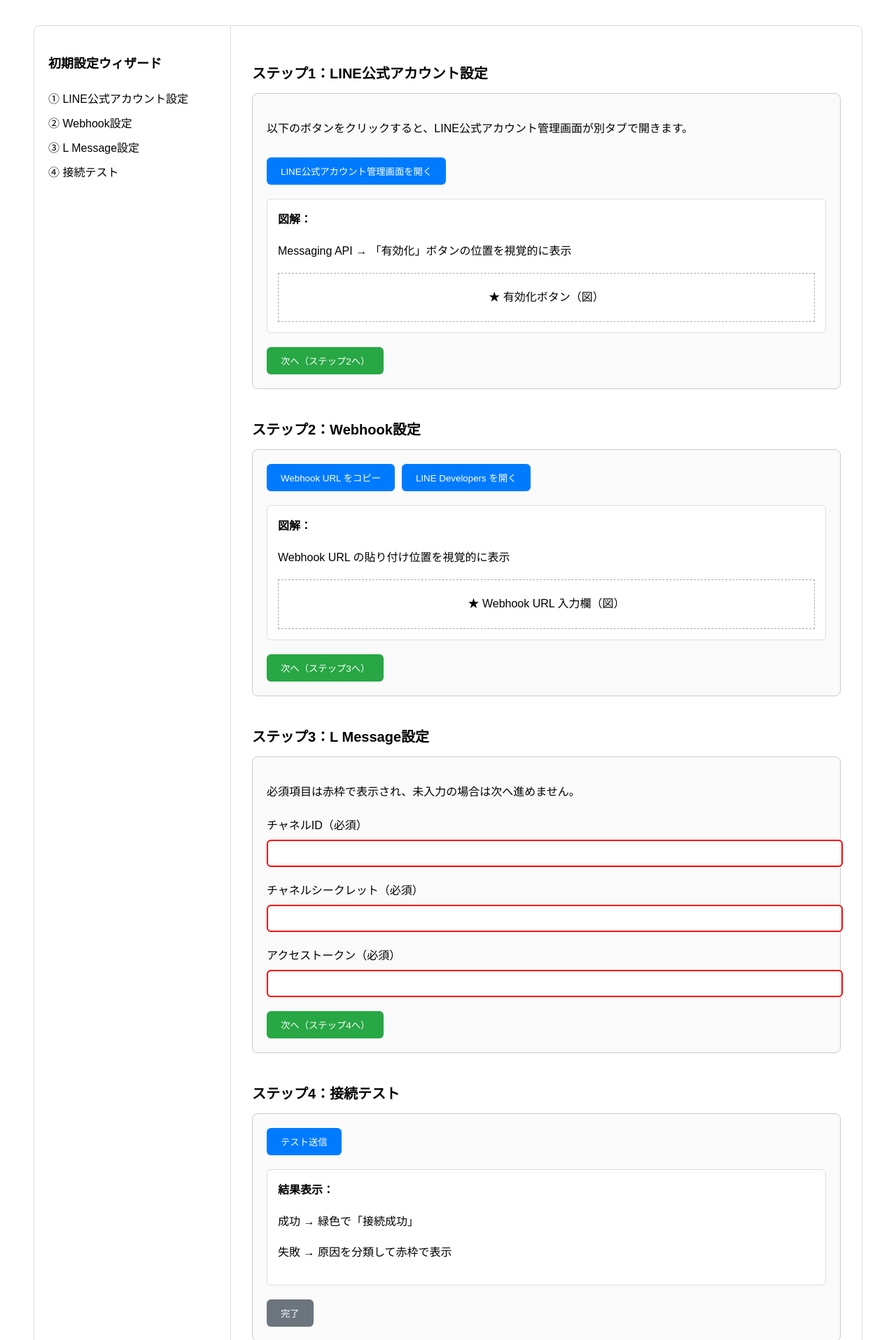
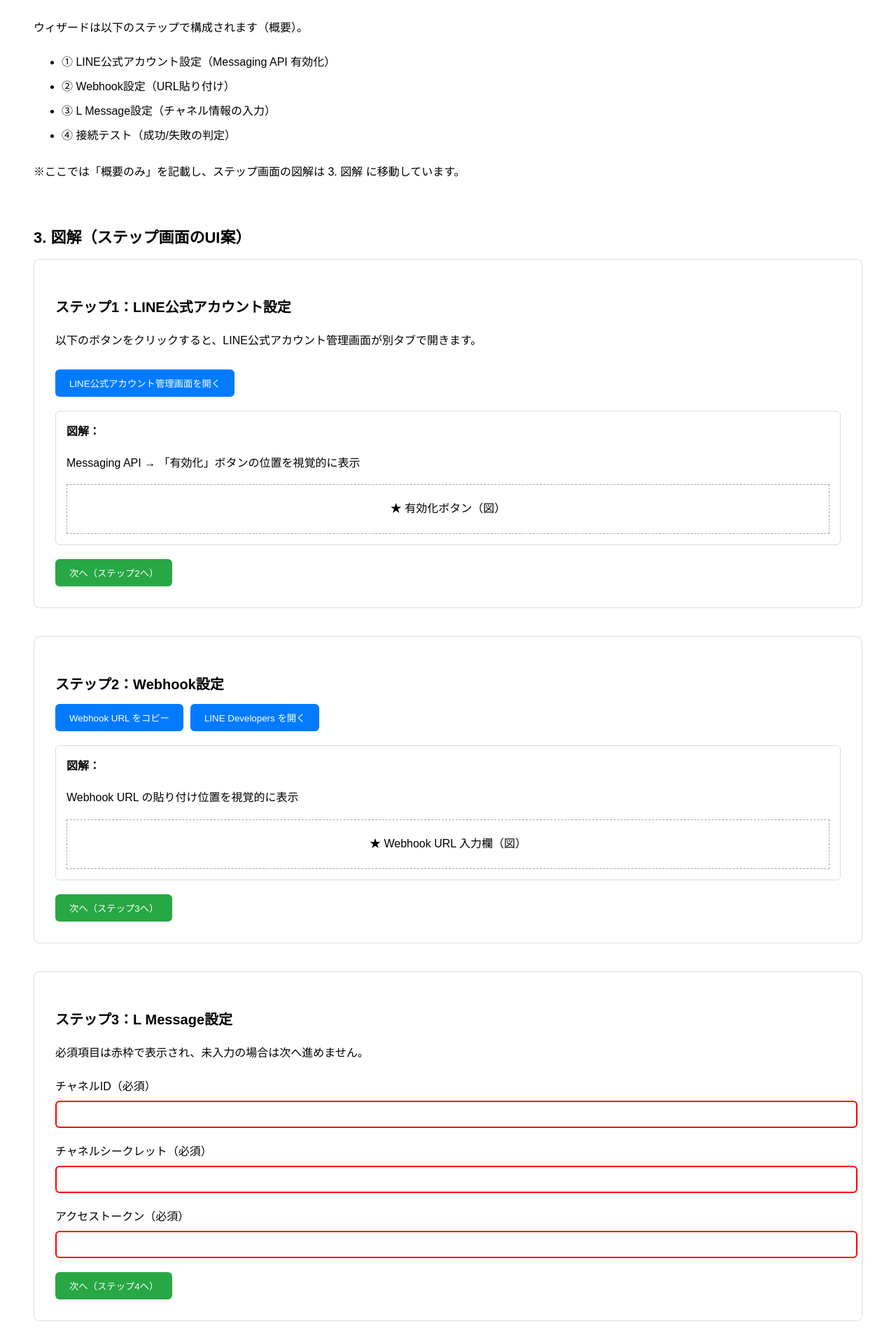
Before and after one commit to test202608/sample, a Next.js app: page /proposal1 in a window 1280 px wide. Shown: the part 485-2400 px from the top of the page at 70% size. Built offline with nearby package versions, Linux system fonts and the light colour scheme.

Commit message:
ブラッシュアップ

```diff
--- a/app/proposal1/page.js
+++ b/app/proposal1/page.js
@@ -19,7 +19,7 @@
         </ul>
       </section>
 
-      {/* 2. 改善内容（UI案・機能案・補足） */}
+      {/* 2. 改善内容（概要のみ） */}
       <section style={{ marginBottom: "60px" }}>
         <h2 style={{ fontSize: "22px", marginBottom: "10px" }}>2. 改善内容（UI案・機能案・補足）</h2>
 
@@ -28,44 +28,39 @@
           設定漏れ・迷い・エラー原因不明を解消します。
         </p>
 
-        {/* ウィザードUI案（エルメ風） */}
-        <div style={{
-          display: "flex",
-          marginTop: "30px",
-          border: "1px solid #ddd",
-          borderRadius: "8px"
-        }}>
+        <p style={{ marginTop: "20px" }}>
+          ウィザードは以下のステップで構成されます（概要）。
+        </p>
 
-          {/* 左側：ステップ一覧 */}
-          <aside style={{
-            width: "240px",
-            borderRight: "1px solid #ddd",
-            padding: "20px"
-          }}>
-            <h3 style={{ fontSize: "18px", marginBottom: "15px" }}>初期設定ウィザード</h3>
-            <ul style={{ listStyle: "none", padding: 0, lineHeight: "2.2" }}>
-              <li>① LINE公式アカウント設定</li>
-              <li>② Webhook設定</li>
-              <li>③ L Message設定</li>
-              <li>④ 接続テスト</li>
+        <ul style={{ lineHeight: "2.2" }}>
+          <li>① LINE公式アカウント設定（Messaging API 有効化）</li>
+          <li>② Webhook設定（URL貼り付け）</li>
+          <li>③ L Message設定（チャネル情報の入力）</li>
+          <li>④ 接続テスト（成功/失敗の判定）</li>
         </ul>
-          </aside>
 
-          {/* 右側：ウィザード画面 */}
-          <section style={{ flex: 1, padding: "30px" }}>
+        <p style={{ marginTop: "20px" }}>
+          ※ここでは「概要のみ」を記載し、ステップ画面の図解は 3. 図解 に移動しています。
+        </p>
+      </section>
+
+      {/* 3. 図解（ステップ画面の図解をここに集約） */}
+      <section style={{ marginBottom: "60px" }}>
+        <h2 style={{ fontSize: "22px", marginBottom: "10px" }}>3. 図解（ステップ画面のUI案）</h2>
 
         {/* ステップ1 */}
+        <div style={{
+          border: "1px solid #ddd",
+          padding: "30px",
+          borderRadius: "8px",
+          marginBottom: "40px"
+        }}>
           <h3 style={{ fontSize: "20px", marginBottom: "10px" }}>
             ステップ1：LINE公式アカウント設定
           </h3>
-            <div style={{
-              border: "1px solid #ccc",
-              padding: "20px",
-              borderRadius: "8px",
-              background: "#fafafa",
-              marginBottom: "40px"
-            }}>
+
           <p>以下のボタンをクリックすると、LINE公式アカウント管理画面が別タブで開きます。</p>
+
           <button style={{
             background: "#007bff",
             color: "#fff",
@@ -111,16 +106,16 @@
         </div>
 
         {/* ステップ2 */}
+        <div style={{
+          border: "1px solid #ddd",
+          padding: "30px",
+          borderRadius: "8px",
+          marginBottom: "40px"
+        }}>
           <h3 style={{ fontSize: "20px", marginBottom: "10px" }}>
             ステップ2：Webhook設定
           </h3>
-            <div style={{
-              border: "1px solid #ccc",
-              padding: "20px",
-              borderRadius: "8px",
-              background: "#fafafa",
-              marginBottom: "40px"
-            }}>
+
           <button style={{
             background: "#007bff",
             color: "#fff",
@@ -177,16 +172,16 @@
         </div>
 
         {/* ステップ3 */}
+        <div style={{
+          border: "1px solid #ddd",
+          padding: "30px",
+          borderRadius: "8px",
+          marginBottom: "40px"
+        }}>
           <h3 style={{ fontSize: "20px", marginBottom: "10px" }}>
             ステップ3：L Message設定
           </h3>
-            <div style={{
-              border: "1px solid #ccc",
-              padding: "20px",
-              borderRadius: "8px",
-              background: "#fafafa",
-              marginBottom: "40px"
-            }}>
+
           <p>必須項目は赤枠で表示され、未入力の場合は次へ進めません。</p>
 
           <div style={{ marginTop: "20px" }}>
@@ -236,15 +231,15 @@
         </div>
 
         {/* ステップ4 */}
+        <div style={{
+          border: "1px solid #ddd",
+          padding: "30px",
+          borderRadius: "8px"
+        }}>
           <h3 style={{ fontSize: "20px", marginBottom: "10px" }}>
             ステップ4：接続テスト
           </h3>
-            <div style={{
-              border: "1px solid #ccc",
-              padding: "20px",
-              borderRadius: "8px",
-              background: "#fafafa"
-            }}>
+
           <button style={{
             background: "#007bff",
             color: "#fff",
@@ -282,19 +277,32 @@
         </div>
 
       </section>
-        </div>
-      </section>
-
-      {/* 3. 図解（タイムライン形式） */}
-      <section style={{ marginBottom: "60px" }}>
-        <h2 style={{ fontSize: "22px", marginBottom: "10px" }}>3. 図解（タイムライン形式のUI案）</h2>
-        <p>初期設定導線をタイムライン形式で視覚化し、Before/After を明確に示します。</p>
-      </section>
 
       {/* 4. フローチャート */}
       <section style={{ marginBottom: "60px" }}>
         <h2 style={{ fontSize: "22px", marginBottom: "10px" }}>4. フローチャート（配信条件の分岐）</h2>
-        <p>初期設定の分岐、エラー時の分岐、成功時の流れを図で示します。</p>
+        <pre style={{
+          background: "#f7f7f7",
+          padding: "20px",
+          borderRadius: "8px",
+          border: "1px solid #ddd",
+          fontSize: "14px"
+        }}>
+{`ユーザー操作
+  ↓
+LINE公式アカウントログイン
+  ↓
+Messaging API 有効化
+  ↓
+Webhook URL 設定
+  ↓
+L Message 側の設定
+  ↓
+接続テスト
+  ↓
+成功 / 失敗（再設定）
+`}
+        </pre>
       </section>
 
       {/* 5. 工数 */}
```
Lines whose indentation alone changed are shown as unchanged.
